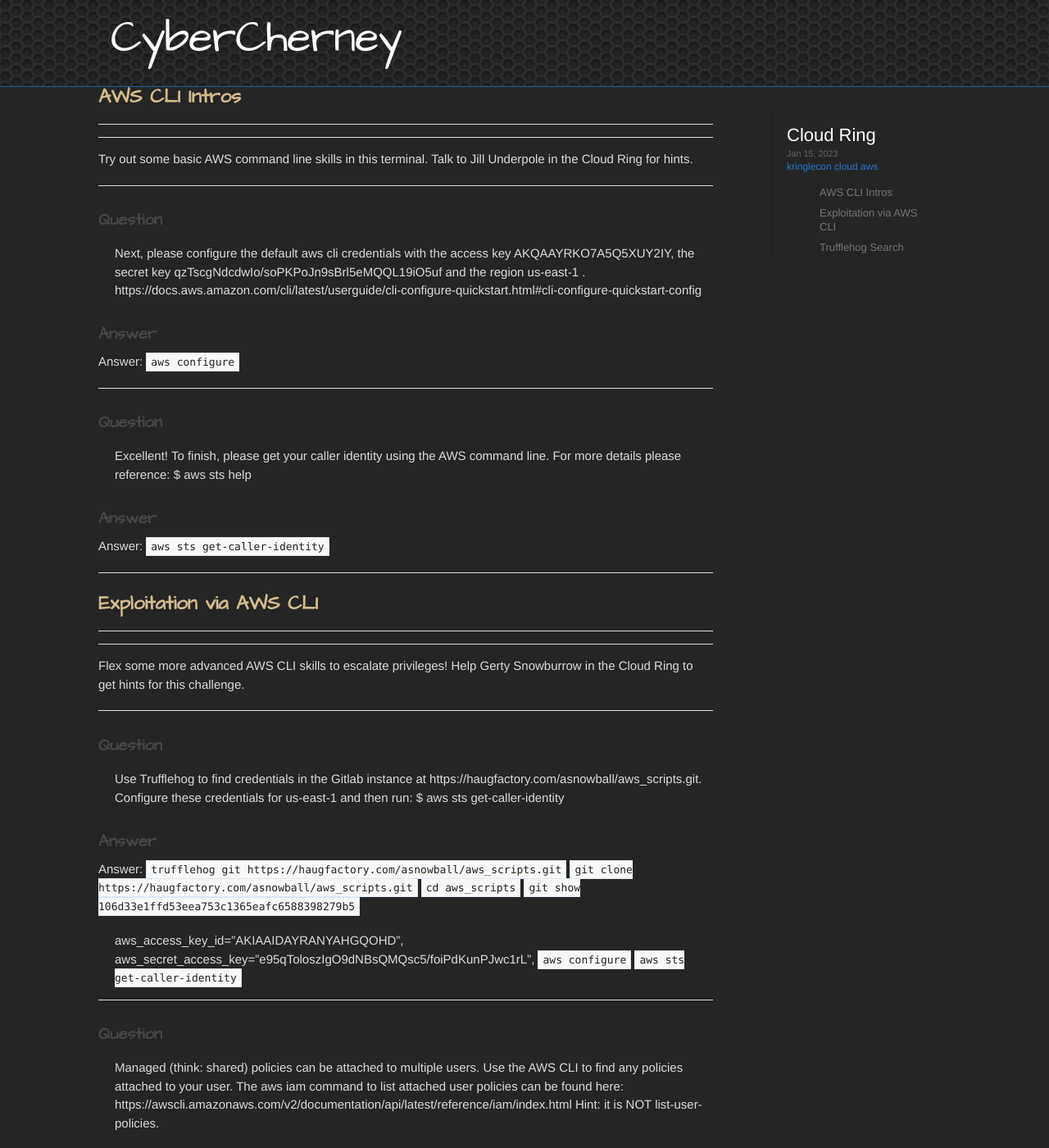
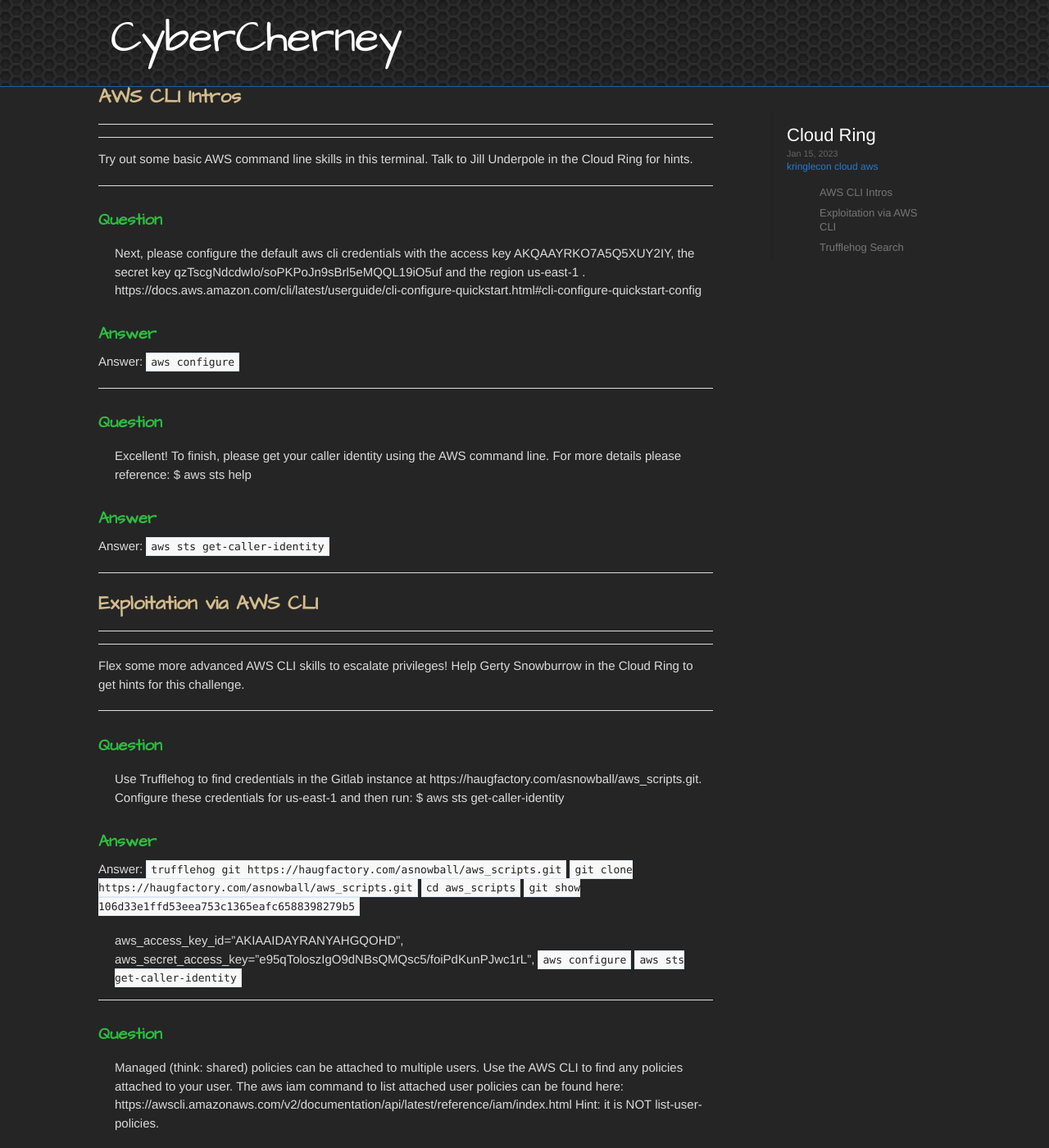
Before and after one commit to CyberCherney/cybercherney.github.io, a Jekyll site: the page built from pages/2022Kringlecon/CloudRing.md, in a window 1280 px wide and 1400 px high, scrolled down 224 px. Shown: the whole window at 82% size. Built offline with Jekyll 4.4.1, drawn with Linux system fonts in a browser that asks for light colours.

Commit message:
changed h4 color

```diff
--- a/_sass/jekyll-theme-architect.scss
+++ b/_sass/jekyll-theme-architect.scss
@@ -231,7 +231,7 @@
   font-family: 'Architects Daughter', 'Helvetica Neue', Helvetica, Arial, serif;
   font-size: 20px;
   font-weight: bold;
-  color: #474747;
+  color: #2cbe40;
 }
 
 #main-content h5 {
```
